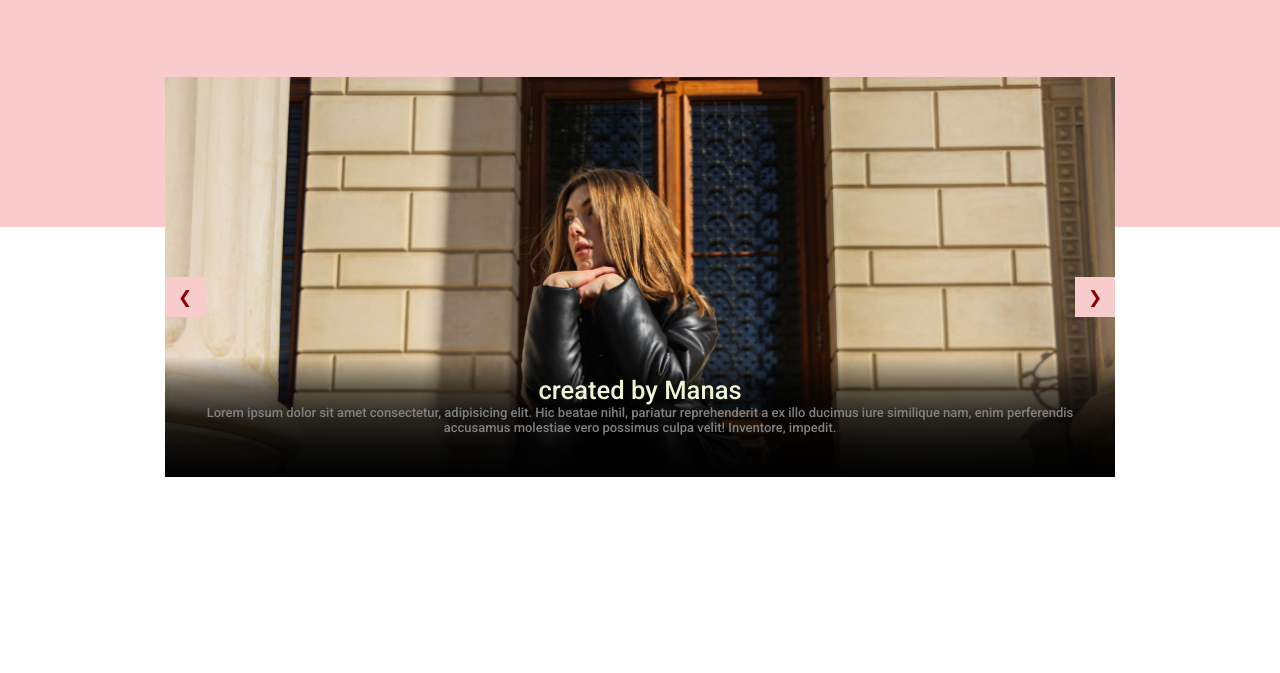
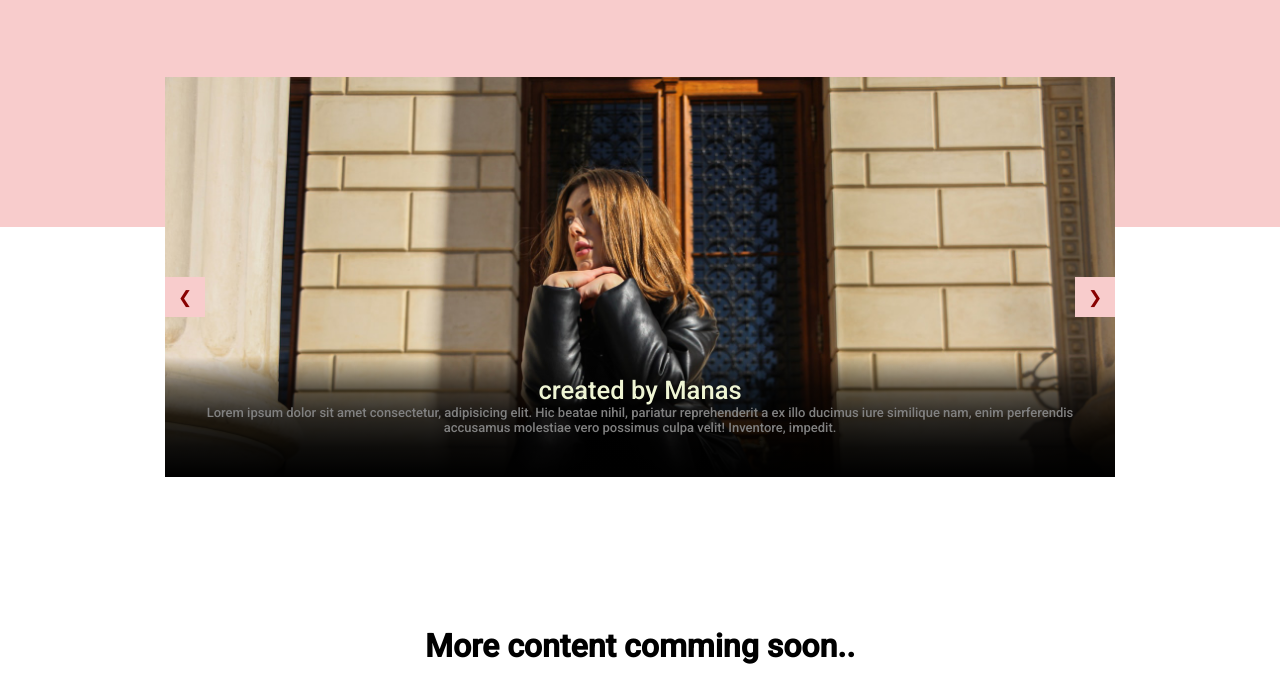
Before and after one commit to THEORIGINITE/IDAYA, a plain HTML site: page public/index.html in a window 1280 px wide. Shown: the part 127-800 px from the top of the page. Drawn offline with Linux system fonts and the light colour scheme.

Commit message:
fourth commit

```diff
--- a/CSS/style.css
+++ b/CSS/style.css
@@ -2,6 +2,7 @@
   margin: 0;
   padding: 0;
   box-sizing: border-box;
+  font-family: "Roboto", sans-serif;
 }
 
 header {
--- a/CSS/utility.css
+++ b/CSS/utility.css
@@ -14,6 +14,9 @@
 }
 .nav_third_fake {
   height: 25vh;
+}
+main {
+  text-align: center;
 }
 /* scroll bar */
 /* width */
--- a/public/index.html
+++ b/public/index.html
@@ -79,7 +79,9 @@
         <a class="left" onclick="nextSlide(-1)">❮</a>
         <a class="right" onclick="nextSlide(1)">❯</a>
     </div>
-
+     <main>
+         <h1>More content comming soon..</h1>
+     </main>
 
 
 
```
